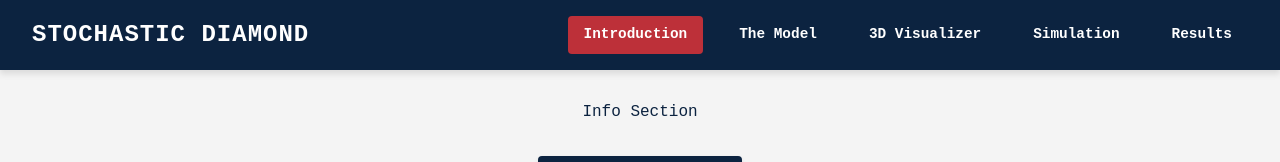
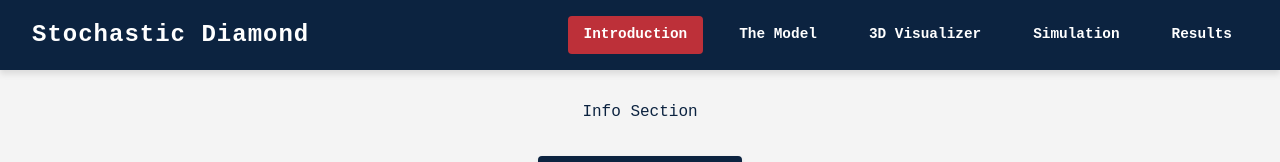
Before and after one commit to SebPuchi/markov-base-dynamics, a React (Vite) app in the folder markov-base-dynamic-ts/: page / in a window 1280 px wide. Shown: the top 162 px of the page. Built offline with nearby package versions, Linux system fonts and the light colour scheme.

Commit message:
Cleaned Up Naming

```diff
--- a/markov-base-dynamic-ts/src/components/Navbar.tsx
+++ b/markov-base-dynamic-ts/src/components/Navbar.tsx
@@ -22,7 +22,7 @@ const Navbar = ({ currentView, setView }: NavbarProps) => {
     return (
         <nav className={styles.nav}>
             <div className={styles.logo} onClick={() => setView('intro')}>
-                STOCHASTIC DIAMOND
+                Stochastic Diamond
             </div>
 
             <ul className={styles.ul}>
```
